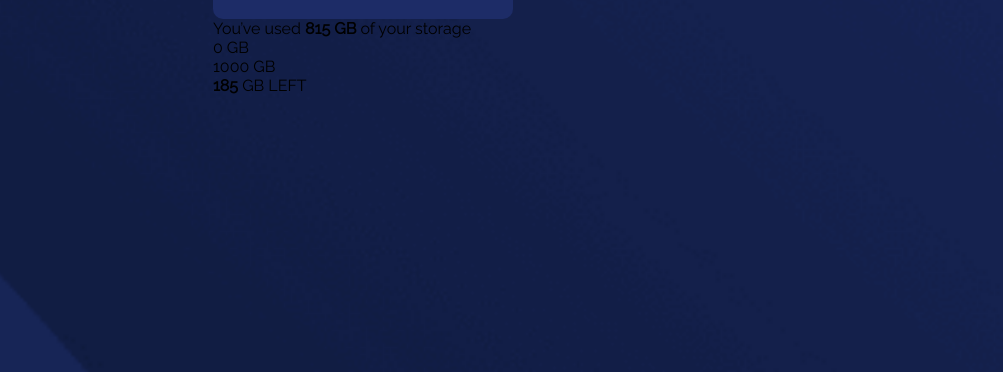
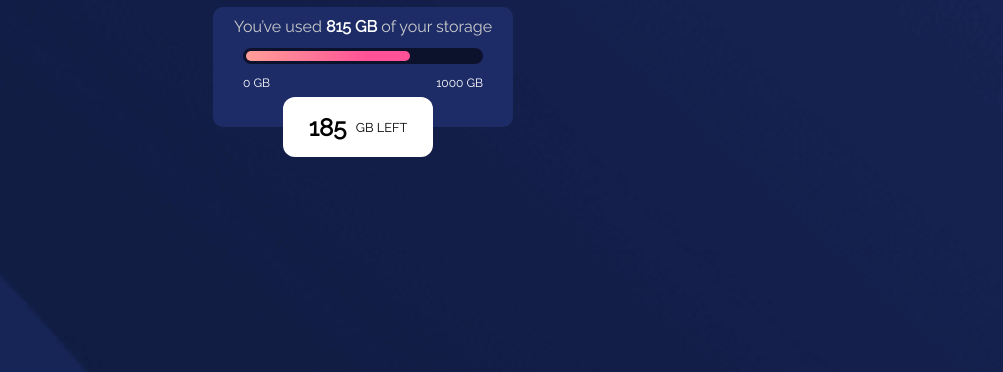
Before and after one commit to mario8a/FrontendChallente, a plain HTML site: page index.html in a window 1280 px wide. Shown: the part 428-800 px from the top of the page, without its empty margins (277-1280 px from the left). Drawn offline with Linux system fonts and the light colour scheme.

Commit message:
right card

```diff
--- a/css/style.css
+++ b/css/style.css
@@ -53,3 +53,73 @@ body {
    margin-left: 12px;
    border-radius: 10px;
 }
+
+.container-content-right {
+   position: relative;
+   background-color: var(--cardBg);
+   border-radius: 10px;
+   margin-top: 20px;
+   color: white;
+   width: 300px;
+   height: 120px;
+}
+
+.progress-title {
+   padding-top: 10px;
+   text-align: center;
+   color: #ccc;
+}
+
+.progress-title strong {
+   color: white;
+}
+
+.progress-bar {
+   background-color: var(--bgBlueDark);
+   width: 80%;
+   border: 3px solid var(--bgBlueDark);
+   border-radius: 10px;
+   margin: 12px auto;
+}
+
+.progress {
+   position: relative;
+   background: linear-gradient(to right, #FF9F98, #FF5196 75%);
+   border-radius: 12px;
+   width: 70%;
+   height: 10px;
+}
+
+.GB-status {
+   margin: 0 30px;
+   display: flex;
+   align-items: center;
+   justify-content: space-between;
+   font-size: 12px;
+}
+
+.total-GB {
+   position: absolute;
+   left: calc(50% - 80px);
+   bottom: -30px;
+   display: flex;
+   justify-content: center;
+   align-items: center;
+   color: black;
+   background-color: white;
+   width: 150px;
+   height: 60px;
+   border-radius: 12px;
+}
+
+.total-GB p {
+   font-size: 1.5rem;
+   display: flex;
+   justify-content: center;
+   align-items: center;
+}
+
+.total-GB p span {
+   padding-left: .6rem;
+   font-size: .8rem;
+}
```
